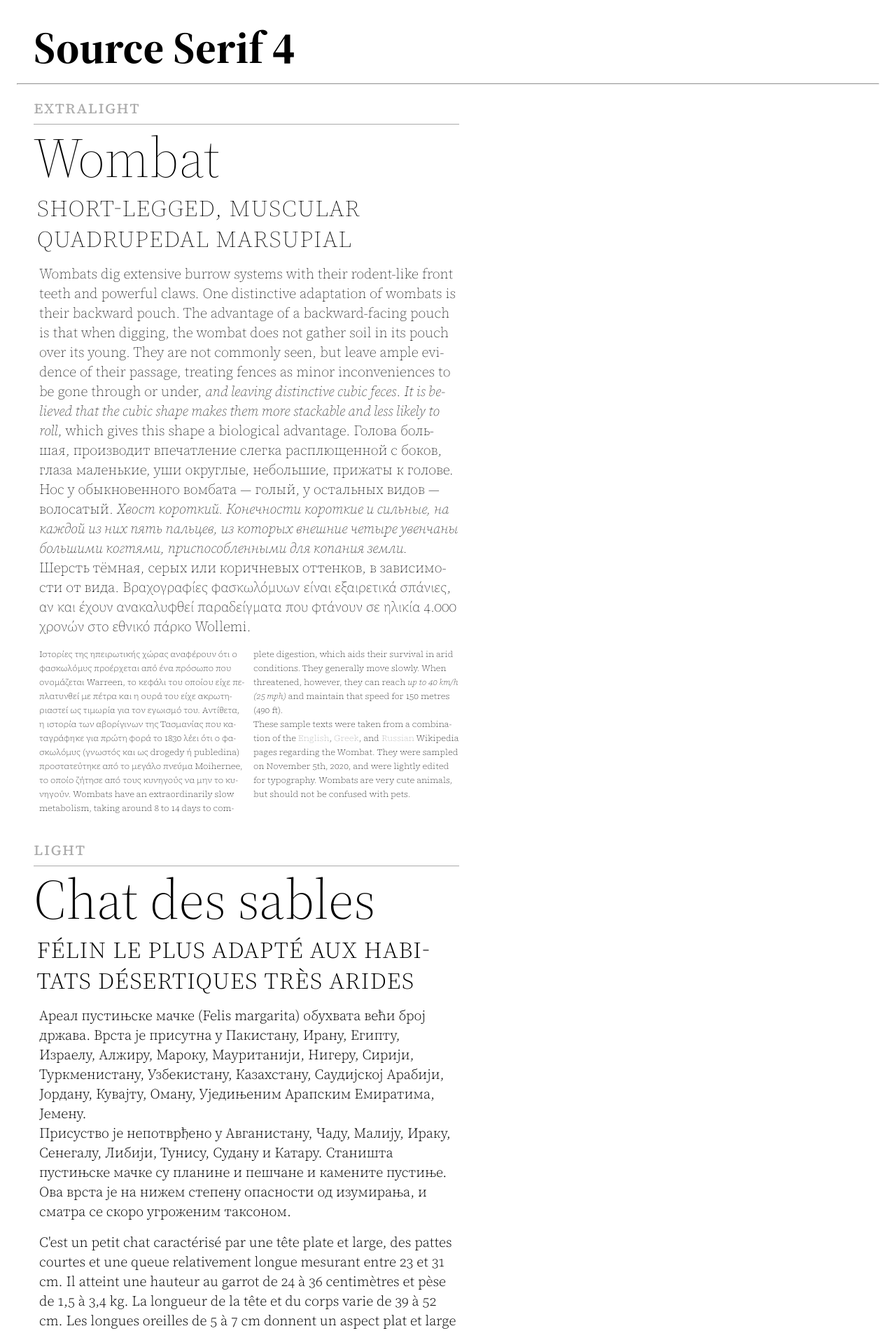
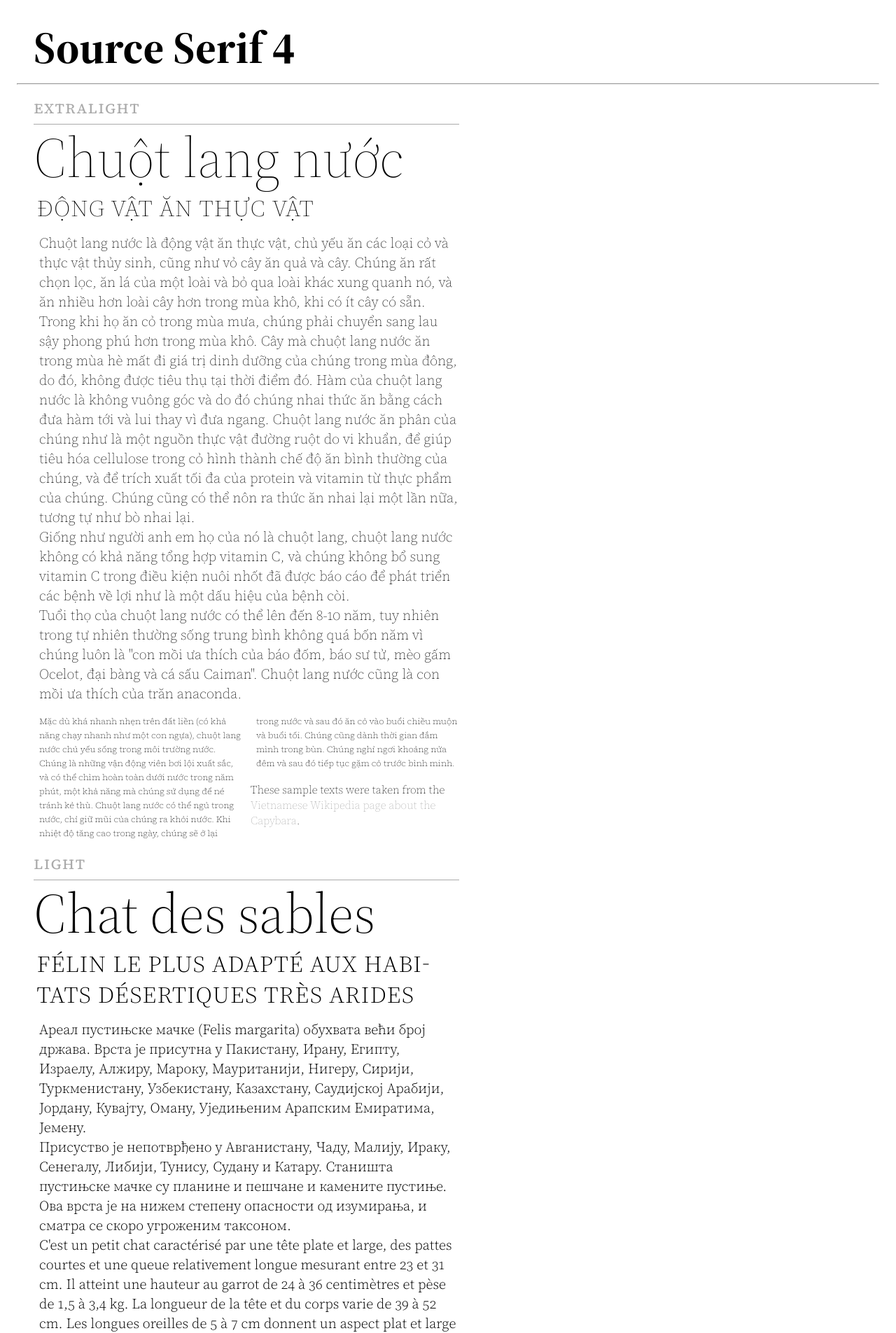
Before and after one commit to nicksherman/frankrolf.github.io, a Jekyll site: the page built from README.md, in a window 1280 px wide. Shown: the top 1905 px of the page at 70% size. Built offline with Jekyll 4.4.1, drawn with Linux system fonts in a browser that asks for light colours; our own code applies the rules of GitHub Pages for plain Markdown files; some of the changed text lies outside the part shown.

Commit message:
Add raccoon

```diff
--- a/_includes/capybara.html
+++ b/_includes/capybara.html
@@ -9,12 +9,8 @@
 Tuổi thọ của chuột lang nước có thể lên đến 8-10 năm, tuy nhiên trong tự nhiên thường sống trung bình không quá bốn năm vì chúng luôn là "con mồi ưa thích của báo đốm, báo sư tử, mèo gấm Ocelot, đại bàng và cá sấu Caiman". Chuột lang nước cũng là con mồi ưa thích của trăn anaconda.
 </p>
 
-<p lang="fr">
-    C'est un petit chat caractérisé par une tête plate et large, des pattes courtes et une queue relativement longue mesurant entre 23 et 31 cm. Il atteint une hauteur au garrot de 24 à 36 centimètres et pèse de 1,5 à 3,4 kg. La longueur de la tête et du corps varie de 39 à 52 cm. Les longues oreilles de 5 à 7 cm donnent un aspect plat et large à la tête. Elles sont fauves à la base et tachetées de noir, et plus pointues que celles du Chat de Pallas. Les oreilles sont triangulaires et le conduit auditif est très large, ce qui donne au chat un meilleur sens de l'ouïe.
-</p>
-
-<div class="opsz_caption columns">
-<p lang="vi">
+<div class="columns">
+<p class="opsz_caption" lang="vi">
 Mặc dù khá nhanh nhẹn trên đất liền (có khả năng chạy nhanh như một con ngựa), chuột lang nước chủ yếu sống trong môi trường nước. Chúng là những vận động viên bơi lội xuất sắc, và có thể chìm hoàn toàn dưới nước trong năm phút, một khả năng mà chúng sử dụng để né tránh kẻ thù. Chuột lang nước có thể ngủ trong nước, chỉ giữ mũi của chúng ra khỏi nước. Khi nhiệt độ tăng cao trong ngày, chúng sẽ ở lại trong nước và sau đó ăn cỏ vào buổi chiều muộn và buổi tối. Chúng cũng dành thời gian đắm mình trong bùn. Chúng nghỉ ngơi khoảng nửa đêm và sau đó tiếp tục gặm cỏ trước bình minh.
 </p>
 <p lang="en">
--- /dev/null
+++ b/_includes/raccoon.html
@@ -0,0 +1,21 @@
+<h3>Американски енот</h3>
+<h4 lang="bg">Средноголям бозайник, разпространен в Северна Америка</h4>
+<p class="opsz_text">
+<span lang="bg">
+След интродукции в средата на 20 век ареалът му се разширил в Европа, Кавказ и Япония. Оригиналният му хабитат са широколистни и смесени гори, но може лесно да се адаптира в планински условия, крайбрежия и дори градски региони, където може да лови вредители.<br>
+С дължина на тялото 41 – 72 cm и тегло 3,6 – 9 кг, енотът е най-големият представител на семейство енотови. Гъстият му подкосъм, който служи за изолация при студено време, заема почти 90% от сивата му козина. Двете най-интересни приспособления на енота са неговите свръхчувствителни лапи и лицева маска. Тези приспособления имат място в митологията на индианските племена. Проучвания показват, че енотите могат да запомнят неща в период до три години. Принадлежат към групата на всеядните и са обикновено нощни животни. Храната им се състои от 40% безгръбначни, 33% растения и 27% гръбначни.<br>
+</span>
+<span lang="dk">
+De vaskebjørne som lever i Europa, nedstammer fra dyr, som er ud- eller undsluppet fra pelsfarme. På grund af dette regnes vaskebjørnen hovedsagelig som en fremmed art, men i Tyskland betragtes den nu som hjemmehørende. I store dele af Tyskland findes nu stabile vaskebjørnspopulationer, som i alt menes at beløbe sig til ca. ½ mio. dyr. Andre leveområder er i Kaukasus og i Nordfrankrig.
+</span>
+</p>
+<div class="columns">
+<p class="opsz_caption">
+<span lang="bg">
+Енотите имат специфично социално поведение. Особено специфична черта при тях е внезапното нападение срещу врага. Женските живеят заедно в своя собствена територия, докато мъжките живеят на групи до по четирима, за да пазят позициите си от нашественици по време на размножителния период. Територията е между 0,03 km² за женските в градовете до 49,5 km² за мъжките в прериите. След бременност около 65 дни, женският енот ражда между 2 и 5 малки през пролетта. Тези малки се изоставят от майката през есента. Докато пленени еноти са живели над 20 години, в естествената си среда те живеят средно 1,8 – 3,1 години. Ловът и контрабандата са двете най-чести причини за смъртта им.</span><br>
+<span lang="dk">
+Bemærkelsesværdigt er det, at de fleste vaskebjørne i Tyskland stammer fra to par, som den 12. april 1934 blev udsat ved Eder-søen sydvest for Kassel. Genetiske undersøgelser har vist, at også de dyr, som nu lever længst bort fra udsætningsstedet, stammer fra disse fire vaskebjørne. Udsætningen blev foretaget af lokale forst- og jagtfolk på trods af protester fra flere fremtrædende zoologer, blandt andre Carl Hagenbeck fra Hagenbeck Tierpark i Hamborg, som i sin egen zoo havde oplevet, hvorledes en undsluppen vaskebjørn raserede fuglereder og tog smågnavere i stor stil. En sejlivet myte om, at udsætningen ved Eder-søen skete på ordre af Hermann Göring, synes ikke at være rigtig. Myten har ført til, at vaskebjørnen i engelsk litteratur ofte omtales som "nazi-racoon". I den bevarede sagsakt om udsætningen er der imidlertid intet, der tyder på, at Hermann Göring har været involveret i sagen.<br>
+From <a href="https://da.wikipedia.org/w/index.php?title=Almindelig_vaskebjørn&oldid=10374490">Danish</a> and <a href="https://bg.wikipedia.org/w/index.php?title=Американски_енот&oldid=10477307">Bulgarian</a> Wikipedia pages about the Raccoon.
+</span>
+</p>
+</div>
--- a/_includes/sand_cat.html
+++ b/_includes/sand_cat.html
@@ -1,14 +1,16 @@
 <h3>Chat des sables</h3>
 <h4 lang="fr">Félin le plus adapté aux habitats désertiques très arides</h4>
 
-<p class="opsz_text" lang="sr">
+<p class="opsz_text">
+<span lang="sr">
     Ареал пустињске мачке (Felis margarita) обухвата већи број држава. Врста је присутна у Пакистану, Ирану, Египту, Израелу, Алжиру, Мароку, Мауританији, Нигеру, Сирији, Туркменистану, Узбекистану, Казахстану, Саудијској Арабији, Јордану, Кувајту, Оману, Уједињеним Арапским Емиратима, Јемену.<br>
     Присуство је непотврђено у Авганистану, Чаду, Малију, Ираку, Сенегалу, Либији, Тунису, Судану и Катару.
     Станишта пустињске мачке су планине и пешчане и камените пустиње.
     Ова врста је на нижем степену опасности од изумирања, и сматра се скоро угроженим таксоном.
-</p>
-<p class="opsz_text" lang="fr">
+<br></span>
+<span lang="fr">
     C'est un petit chat caractérisé par une tête plate et large, des pattes courtes et une queue relativement longue mesurant entre 23 et 31 cm. Il atteint une hauteur au garrot de 24 à 36 centimètres et pèse de 1,5 à 3,4 kg. La longueur de la tête et du corps varie de 39 à 52 cm. Les longues oreilles de 5 à 7 cm donnent un aspect plat et large à la tête. Elles sont fauves à la base et tachetées de noir, et plus pointues que celles du Chat de Pallas. Les oreilles sont triangulaires et le conduit auditif est très large, ce qui donne au chat un meilleur sens de l'ouïe.
+</span>
 </p>
 
 <div class="opsz_caption columns">
--- a/_layouts/default.html
+++ b/_layouts/default.html
@@ -12,12 +12,12 @@
 		</head>
 		<body>
 		<article spellcheck="false" lang="en">
-		<h1>{{ page.title }}</h1>
+		<h1>Source&nbsp;Serif&nbsp;4</h1>
 		<hr>
 
 		<div style="font-weight: 200;" class="container">
 			<h2>ExtraLight</h2>
-			{% include wombat.html %}
+			{% include capybara.html %}
 		</div>
 
 		<div style="font-weight: 300;" class="container">
@@ -32,7 +32,7 @@
 
 		<div style="font-weight: 600;" class="container">
 			<h2>Semibold</h2>
-			{% include capybara.html %}
+			{% include wombat.html %}
 		</div>
 
 		<div style="font-weight: 700;" class="container">
@@ -42,8 +42,14 @@
 
 		<div style="font-weight: 900;" class="container">
 			<h2>Black</h2>
-			{% include anteater_2.html %}
+			{% include anteater_gr.html %}
 		</div>
+
+		<div style="font-weight: 200;" class="container">
+			<h2>ExtraLight</h2>
+			{% include raccoon.html %}
+		</div>
+
 
 		</article>
 		</body>
--- a/style.css
+++ b/style.css
@@ -105,7 +105,14 @@
     font-feature-settings: "smcp" 1;
 }
 
-@media (max-width: 42rem) {
+@media (max-width: 20rem) {
+    body {
+        font-size: 80%;
+    }
+
+}
+
+@media (min-width: 20rem) and (max-width: 42rem) {
 
     .columns {
         column-count: 1;
@@ -143,17 +150,6 @@
     }
 }
 
-/*        @media (min-width: 1200px) {
-    body {
-        font-size: 120%;
-    }
-    article {
-        max-width: 1100px;
-    }
-}
-*/
-
-
 .ribbon {
     background: none repeat scroll 0% 0% rgb(34, 34, 34);
     color: white;
```
Also changed, not shown: _includes/anteater_gr.html (renamed from _includes/anteater_2.html).
